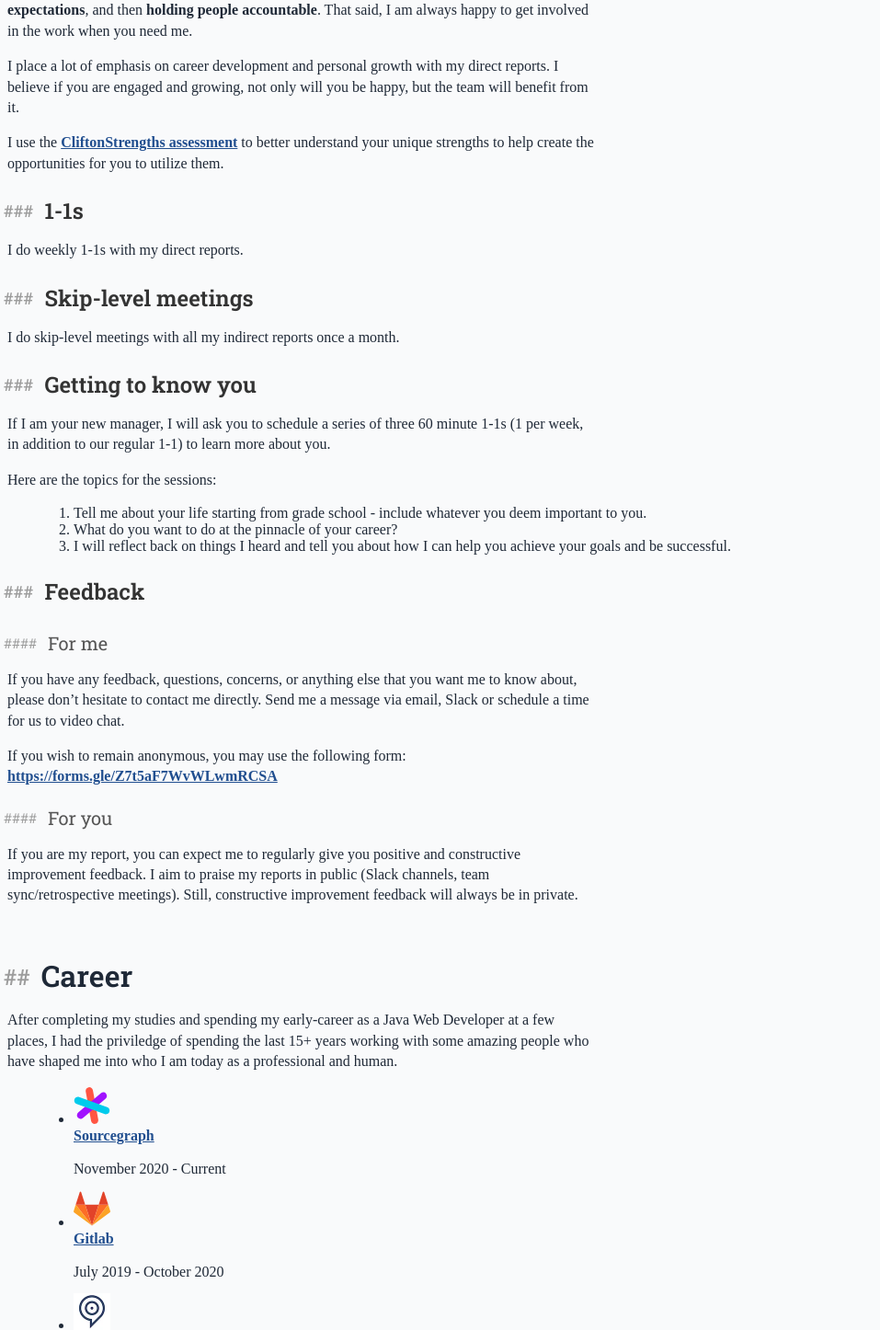
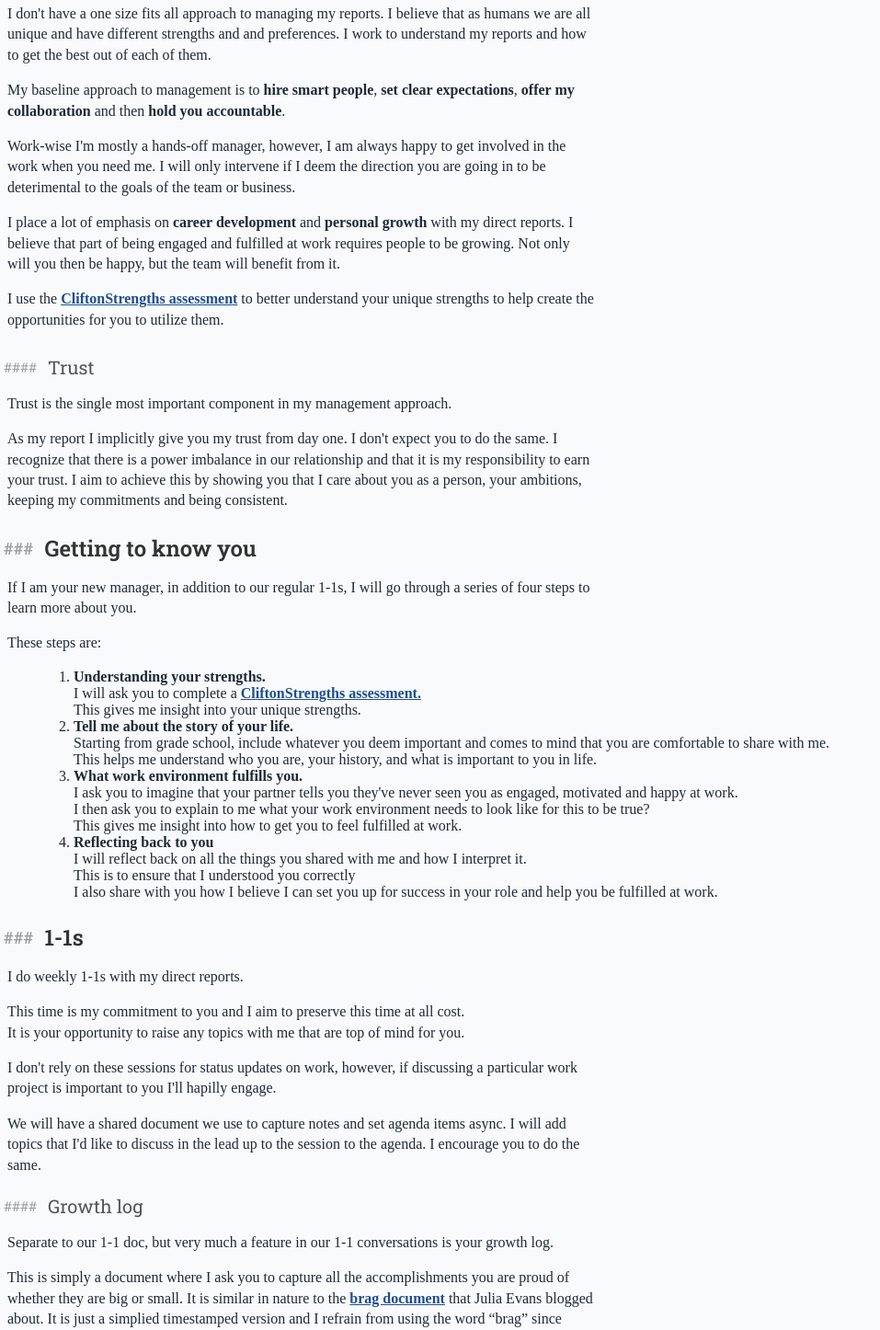
Before and after one commit to jeanduplessis/jeanduplessis.me, a Next.js app: page / in a window 1280 px wide. Shown: the part 3827-5273 px from the top of the page at 92% size, without its empty margins (0-957 px from the left). Built offline with nearby package versions, Linux system fonts and the light colour scheme.

Commit message:
Update content

```diff
--- a/components/about.js
+++ b/components/about.js
@@ -37,28 +37,34 @@ export default function About() {
         </figure>
 
         <p>
-          I&apos;m a Christian, striving to live in harmony with God, humans, and
-          nature. While I grew up in a conservative Christian context, I don&apos;t
-          identify with any specific denomination. Instead, I focus on what
-          Jesus asks us to do: <em>&quot;A new commandment I give to you, that you love one
-          another: just as I have loved you, you also are to love one another&quot;</em>.
+          I&apos;m a Christian, striving to live in harmony with God, humans,
+          and nature. While I grew up in a conservative Christian context, I
+          don&apos;t identify with any specific denomination. Instead, I focus
+          on what Jesus asks us to do:{" "}
+          <em>
+            &quot;A new commandment I give to you, that you love one another:
+            just as I have loved you, you also are to love one another&quot;
+          </em>
+          .
         </p>
 
         <p>
-          I strongly dislike social media platforms, so you won&apos;t find me on any
-          except LinkedIn, which I deem a necessary tool for work purposes. My
-          dislike stems from social media platforms&apos; use of algorithms that
-          focuses on driving engagement but has the side-effect of creating echo
-          chambers reinforcing people&apos;s views. Humans also seemed to have lost
-          the ability to disagree and have civil discourse on these platforms.
+          I strongly dislike social media platforms, so you won&apos;t find me
+          on any except LinkedIn, which I deem a necessary tool for work
+          purposes. My dislike stems from social media platforms&apos; use of
+          algorithms that focuses on driving engagement but has the side-effect
+          of creating echo chambers reinforcing people&apos;s views. That and
+          the pervasive tracking that they do to target you with ads. Humans
+          also seemed to have lost the ability to disagree and have civil
+          discourse on these platforms.
         </p>
 
         <p>
           I&apos;m an introvert in the sense that meeting new people or being in
-          large crowds is draining to me. Yet, you&apos;ll find me more than happy to
-          engage in social activity in an environment of friends or colleagues.
-          Even so, I find refuge in solitude and choose to recharge in isolation
-          from others.
+          large crowds is draining to me. Yet, you&apos;ll find me more than
+          happy to engage in social activity in an environment of friends or
+          colleagues. Even so, I find refuge in solitude and choose to recharge
+          in isolation from others.
         </p>
       </section>
     </>
--- a/components/career.js
+++ b/components/career.js
@@ -10,7 +10,7 @@ const entries = [
       logoUrl: "/sourcegraph-logo.svg",
       overview: "Sourcegraph todo todo todo",
       employmentStart: "November 2020",
-      employmentEnd: "Current",
+      employmentEnd: "June 2022",
     },
   },
   {
@@ -59,7 +59,7 @@ export default function Career() {
         <p>
           After completing my studies and spending my early-career as a Java Web
           Developer at a few places, I had the priviledge of spending the last
-          15+ years working with some amazing people who have shaped me into who
+          18+ years working with some amazing people who have shaped me into who
           I am today as a professional and human.
         </p>
 
--- a/components/content-section.module.css
+++ b/components/content-section.module.css
@@ -1,6 +1,6 @@
 .content-section {
-  padding: 0.5rem 0;
-  border-radius: 0.375rem;
+  padding: 1rem 0;
+  border-top: 1px solid #dfdfdf;
 }
 
 .content-section * {
--- a/components/readme.js
+++ b/components/readme.js
@@ -4,22 +4,43 @@ export default function Readme() {
       <section id="readme">
         <h2>README</h2>
         <p>
-          If I&apos;m your manager or colleague, the information in this section will
-          help you understand how I do things and how best to work with me.
+          If I&apos;m your manager or colleague, the information in this section
+          will help you understand how I approach things and how best to work
+          with me.
         </p>
+
         <h3>Management style</h3>
+
         <p>
-          Work-wise I’m mostly a hands-off manager. I believe in hiring{" "}
-          <strong>smart people</strong>, setting{" "}
-          <strong>clear expectations</strong>, and then{" "}
-          <strong>holding people accountable</strong>. That said, I am always
-          happy to get involved in the work when you need me.
+          I don&apos;t have a one size fits all approach to managing my reports.
+          I believe that as humans we are all unique and have different
+          strengths and and preferences. I work to understand my reports and how
+          to get the best out of each of them.
         </p>
+
         <p>
-          I place a lot of emphasis on career development and personal growth
-          with my direct reports. I believe if you are engaged and growing, not
-          only will you be happy, but the team will benefit from it.
+          My baseline approach to management is to{" "}
+          <strong>hire smart people</strong>,{" "}
+          <strong>set clear expectations</strong>,{" "}
+          <strong>offer my collaboration</strong> and then{" "}
+          <strong>hold you accountable</strong>.
         </p>
+
+        <p>
+          Work-wise I&apos;m mostly a hands-off manager, however, I am always
+          happy to get involved in the work when you need me. I will only
+          intervene if I deem the direction you are going in to be deterimental
+          to the goals of the team or business.
+        </p>
+
+        <p>
+          I place a lot of emphasis on <strong>career development</strong> and{" "}
+          <strong>personal growth</strong> with my direct reports. I believe
+          that part of being engaged and fulfilled at work requires people to be
+          growing. Not only will you then be happy, but the team will benefit
+          from it.
+        </p>
+
         <p>
           I use the{" "}
           <a
@@ -32,46 +53,191 @@ export default function Readme() {
           to better understand your unique strengths to help create the
           opportunities for you to utilize them.
         </p>
+
+        <h4>Trust</h4>
+        <p>
+          Trust is the single most important component in my management
+          approach.
+        </p>
+
+        <p>
+          As my report I implicitly give you my trust from day one. I don&apos;t
+          expect you to do the same. I recognize that there is a power imbalance
+          in our relationship and that it is my responsibility to earn your
+          trust. I aim to achieve this by showing you that I care about you as a
+          person, your ambitions, keeping my commitments and being consistent.
+        </p>
+
+        {/* ----- GETTING TO KNOW YOU ----- */}
+
+        <h3>Getting to know you</h3>
+
+        <p>
+          If I am your new manager, in addition to our regular 1-1s, I will go
+          through a series of four steps to learn more about you.
+        </p>
+        <p>These steps are:</p>
+        <ol>
+          <li>
+            <strong>Understanding your strengths.</strong>
+            <br />I will ask you to complete a{" "}
+            <a
+              href="https://www.gallup.com/cliftonstrengths"
+              target="_blank"
+              rel="noreferrer nofollow noopener"
+            >
+              CliftonStrengths assessment.
+            </a>
+            <br />
+            This gives me insight into your unique strengths.
+          </li>
+          <li>
+            <strong>Tell me about the story of your life.</strong>
+            <br />
+            Starting from grade school, include whatever you deem important and
+            comes to mind that you are comfortable to share with me.
+            <br />
+            This helps me understand who you are, your history, and what is
+            important to you in life.
+          </li>
+          <li>
+            <strong>What work environment fulfills you.</strong>
+            <br />
+            I ask you to imagine that your partner tells you they&apos;ve never
+            seen you as engaged, motivated and happy at work.
+            <br />I then ask you to explain to me what your work environment
+            needs to look like for this to be true?
+            <br />
+            This gives me insight into how to get you to feel fulfilled at work.
+          </li>
+          <li>
+            <strong>Reflecting back to you</strong>
+            <br />I will reflect back on all the things you shared with me and
+            how I interpret it.
+            <br />
+            This is to ensure that I understood you correctly
+            <br />I also share with you how I believe I can set you up for
+            success in your role and help you be fulfilled at work.
+          </li>
+        </ol>
+
+        {/* ----- 1-1s ----- */}
+
         <h3>1-1s</h3>
         <p>I do weekly 1-1s with my direct reports.</p>
+
+        <p>
+          This time is my commitment to you and I aim to preserve this time at
+          all cost.
+          <br />
+          It is your opportunity to raise any topics with me that are top of
+          mind for you.
+        </p>
+        <p>
+          I don&apos;t rely on these sessions for status updates on work,
+          however, if discussing a particular work project is important to you
+          I&apos;ll hapilly engage.
+        </p>
+
+        <p>
+          We will have a shared document we use to capture notes and set agenda
+          items async. I will add topics that I&apos;d like to discuss in the
+          lead up to the session to the agenda. I encourage you to do the same.
+        </p>
+
+        <h4>Growth log</h4>
+
+        <p>
+          Separate to our 1-1 doc, but very much a feature in our 1-1
+          conversations is your growth log.
+        </p>
+
+        <p>
+          This is simply a document where I ask you to capture all the
+          accomplishments you are proud of whether they are big or small. It is
+          similar in nature to the{" "}
+          <a
+            href="https://jvns.ca/blog/brag-documents/"
+            target="_blank"
+            rel="noreferrer nofollow noopener"
+          >
+            brag document
+          </a>{" "}
+          that Julia Evans blogged about. It is just a simplied timestamped
+          version and I refrain from using the word &ldquo;brag&rdquo; since
+          some people struggle with this.
+        </p>
+
+        <p>
+          I will contribute to this document when I observe you doing things
+          that I felt you excelled at. I will also add feedback, both positive
+          and constructive, to this document.
+        </p>
+
+        <p>
+          Why do all this you might ask? As your manager I will only ever
+          observe a small amount of your interactions and achievements. I want
+          to ensure I have the full picture of your impact so that I can be an
+          effective advocate for you when I represent you during performance
+          reviews.
+        </p>
+
+        {/* ----- SKIP-LEVEL MEETINGS ----- */}
+
         <h3>Skip-level meetings</h3>
         <p>
           I do skip-level meetings with all my indirect reports once a month.
         </p>
-        <h3>Getting to know you</h3>
-        <p>
-          If I am your new manager, I will ask you to schedule a series of three
-          60 minute 1-1s (1 per week, in addition to our regular 1-1) to learn
-          more about you.
-        </p>
-        <p>Here are the topics for the sessions:</p>
+        <p>The goal of these meetings are:</p>
         <ol>
+          <li>Connect with the team member and learn more about them.</li>
           <li>
-            Tell me about your life starting from grade school - include
-            whatever you deem important to you.
+            Understand the challenges they and their team might be facing.
           </li>
-          <li>What do you want to do at the pinnacle of your career?</li>
           <li>
-            I will reflect back on things I heard and tell you about how I can
-            help you achieve your goals and be successful.
+            Give context to questions they might have around happenings in the
+            business.
           </li>
         </ol>
+        <br />
+        <p>
+          I view skip-level meetings as an invaluable activity to ensure I keep
+          my finger on the pulse of what happens day-to-day, understand the
+          challenges faces and to gather feedback I can give to my managers.
+        </p>
+
+        <p>
+          This also helps me avoid recency bias and ensure I don&apos;t forget
+          anything.
+        </p>
+
+        {/* ----- FEEDBACK ----- */}
+
         <h3>Feedback</h3>
+
+        <p>Feedback is one of life&apos;s greatest gifts.</p>
+
         <h4>For me</h4>
         <p>
-          If you have any feedback, questions, concerns, or anything else that
-          you want me to know about, please don’t hesitate to contact me
+          First I want you to understand that I really value feedback and it is
+          one of the highest forms of respect you can show me. You don&apos;t
+          have to be concerned with how you deliver it. Raw unfiltered feedback is
+          totally fine and I will assume positive intent from your side.
+        </p>
+        <p>
+          If you therefor have any feedback, questions, concerns, or anything else that
+          you want me to know about, please don&apos;t hesitate to contact me
           directly. Send me a message via email, Slack or schedule a time for us
-          to video chat.
+          to video chat (my preference).
         </p>
         <p>
           If you wish to remain anonymous, you may use the following form:{" "}
           <a
-            href="https://forms.gle/hWw41hFQTNK1oW1n7"
+            href="https://forms.gle/FE2B29J9zhCA8nA69"
             target="_blank"
             rel="noreferrer nofollow noopener"
           >
-            https://forms.gle/Z7t5aF7WvWLwmRCSA
+            https://forms.gle/FE2B29J9zhCA8nA69
           </a>
         </p>
         <h4>For you</h4>
--- a/pages/_document.js
+++ b/pages/_document.js
@@ -80,7 +80,7 @@ class MyDocument extends Document {
             href="/icons/safari-pinned-tab.svg"
             color="#5bbad5"
           />
-          <link rel="shortcut icon" href="/jean-du-plessis-profile@2x.png" />
+          <link rel="shortcut icon" href="/jean-du-plessis-profile@2x.webp" />
 
           <meta name="twitter:card" content="summary" />
           <meta name="twitter:url" content="https://jeanduplessis.me" />
@@ -104,7 +104,7 @@ class MyDocument extends Document {
           <meta property="og:url" content="https://jeanduplessis.me" />
           <meta
             property="og:image"
-            content="https://yourdomain.com/icons/apple-touch-icon.png"
+            content="https://jeanduplessis.com/icons/apple-touch-icon.png"
           />
         </Head>
         <body>
```
